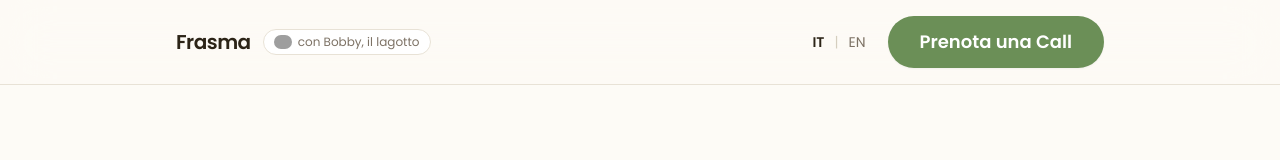
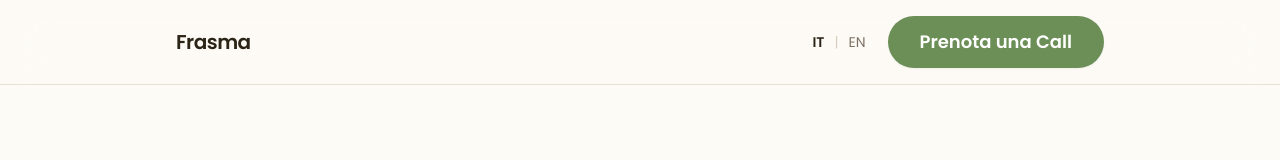
Before and after one commit to francemazzi/frasma, a Next.js app: page / in a window 1280 px wide. Shown: the top 160 px of the page. Built offline with nearby package versions, Linux system fonts and the light colour scheme; grey boxes are pictures that could not be loaded.

Commit message:
refactor: remove unused Image component from Header to simplify code and improve performance

```diff
--- a/components/organism/Header.tsx
+++ b/components/organism/Header.tsx
@@ -1,7 +1,6 @@
 "use client";
 
 import { motion } from "framer-motion";
-import Image from "next/image";
 import { useT, useLang } from "../../lib/i18n/context";
 import Cal from "./Cal";
 
@@ -24,17 +23,6 @@ export default function Header() {
         >
           <span className="text-xl font-semibold text-farm-text tracking-tight">
             Frasma
-          </span>
-          <span className="hidden lg:inline-flex items-center gap-1.5 rounded-full border border-farm-border bg-farm-surface px-2.5 py-1 text-xs text-farm-secondary">
-            <Image
-              src="/bobby_chat_cuffie.png"
-              alt="Bobby the Lagotto"
-              width={18}
-              height={18}
-              className="rounded-full object-cover"
-              priority
-            />
-            {t("header.companion")}
           </span>
         </motion.div>
 
```
